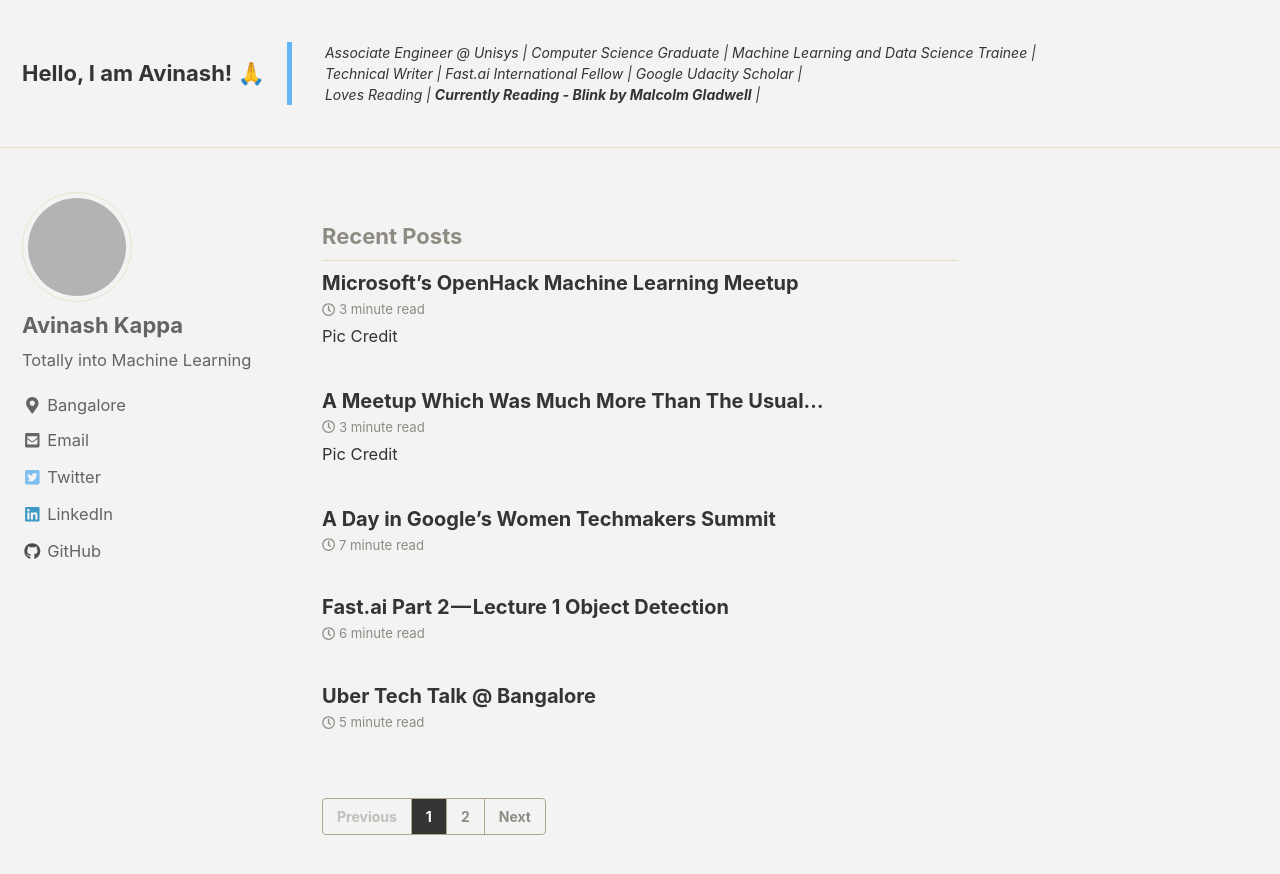
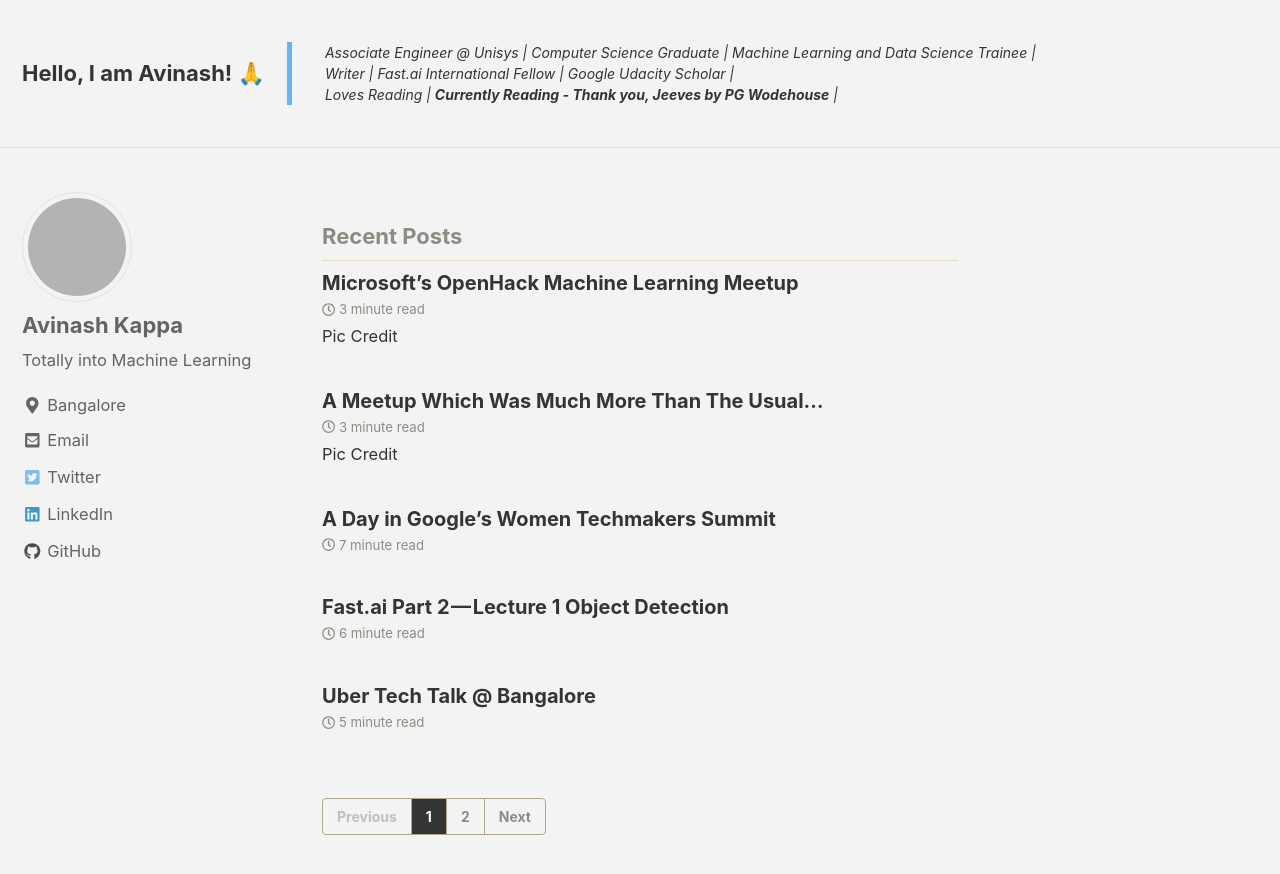
Before and after one commit to theimgclist/theimgclist.github.io, a Jekyll site: the page built from index.html, in a window 1280 px wide and 900 px high. Shown: the top 874 px of the window. Built offline with Jekyll 4.4.1, drawn with Linux system fonts in a browser that asks for light colours; nearby versions of some CDN libraries; the list of posts is cut into pages by our own code; grey boxes are pictures that could not be loaded.

Commit message:
Updated about me in header

```diff
--- a/_includes/masthead.html
+++ b/_includes/masthead.html
@@ -5,7 +5,7 @@
 
 		<a class="site-title" href="{{ '/' | absolute_url }}">Hello, I am Avinash! &#x1f64f;</a>
 		<div class="my-header">
-		<blockquote><p><em>Associate Engineer @ Unisys | Computer Science Graduate | Machine Learning and Data Science Trainee | </br>Technical Writer | Fast.ai International Fellow | Google Udacity Scholar | </br>Loves Reading | <b>Currently Reading - Blink by Malcolm Gladwell</b> | </em></p></blockquote>
+		<blockquote><p><em>Associate Engineer @ Unisys | Computer Science Graduate | Machine Learning and Data Science Trainee | </br>Writer | Fast.ai International Fellow | Google Udacity Scholar | </br>Loves Reading | <b>Currently Reading - Thank you, Jeeves by PG Wodehouse</b> | </em></p></blockquote>
 		</div>
         <ul class="visible-links">
           {% for link in site.data.navigation.main %}
```
